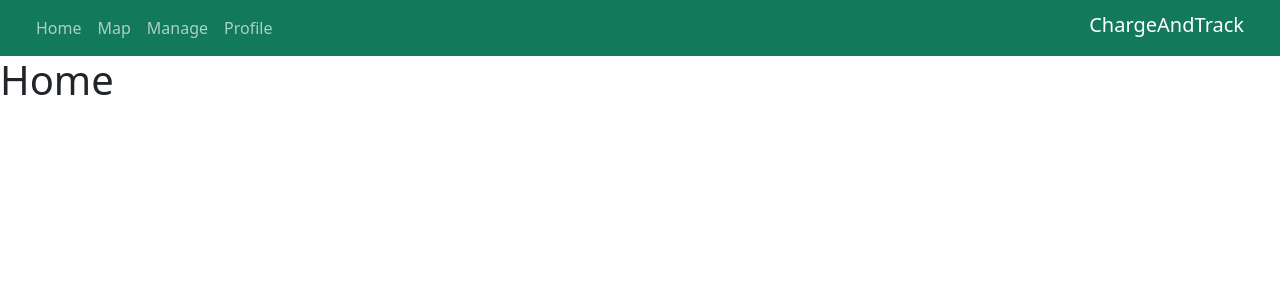
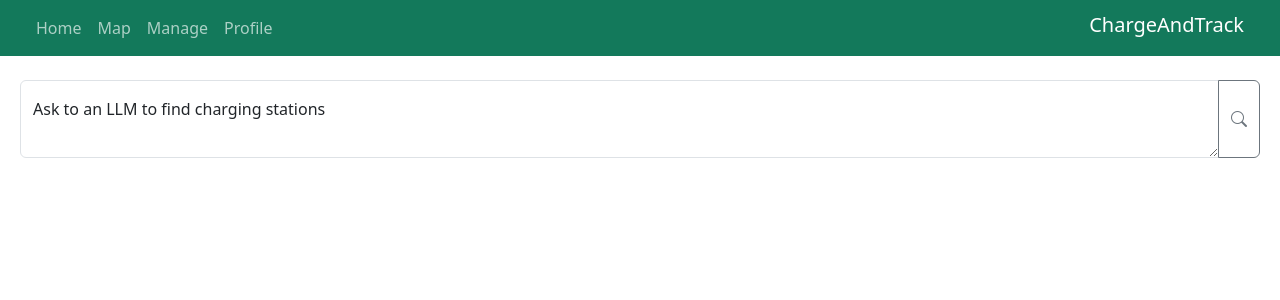
Before and after one commit to ChargeAndTrack/frontend, a Vue app: page / in a window 1280 px wide. Shown: the top 300 px of the page. Built offline with nearby package versions, Linux system fonts and the light colour scheme; sample sign-in values are in the browser's storage.

Commit message:
feat: replace input with slot in SearchBar component, add SearchBar to HomePage and modify its implementation in ManagePage

```diff
--- a/src/components/SearchBar.vue
+++ b/src/components/SearchBar.vue
@@ -1,10 +1,9 @@
 <script setup lang="ts">
-import { ref } from 'vue';
 
+const textInput = defineModel<string>('search-text', { default: '' });
 const emit = defineEmits<{
   search: [input: string]
 }>();
-const textInput = ref('');
 
 const search = () => emit('search', textInput.value);
 </script>
@@ -12,14 +11,7 @@ const search = () => emit('search', textInput.value);
 <template>
   <div class="row py-4 px-2 sticky-top">
     <div class="input-group mb-3">
-      <input
-        type="text"
-        class="form-control text-truncate"
-        placeholder="Search closest charging station to an address"
-        aria-label="Search closest charging station to an address"
-        id="searchbar-closest"
-        v-model="textInput"
-      >
+      <slot name="text-input"></slot>
       <button type="button" class="btn btn-outline-secondary" @click.prevent="search">
         <i class="bi bi-search"></i>
       </button>
--- a/src/pages/HomePage.vue
+++ b/src/pages/HomePage.vue
@@ -1,9 +1,30 @@
 <script setup lang="ts">
+import SearchBar from '@/components/SearchBar.vue';
+import { ref } from 'vue';
+
+const searchText = ref<string>('');
+
+const llmSearch = async () => {};
 </script>
 
 <template>
-  <h1>Home</h1>
+  <div class="container-fluid justify-content-center">
+    <SearchBar v-model:search-text="searchText" @search="llmSearch">
+      <template #text-input>
+        <div class="form-floating">
+          <label for="llm-search-textarea">Ask to an LLM to find charging stations</label>
+          <textarea
+            class="form-control"
+            id="llm-search-textarea"
+          ></textarea>
+        </div>
+      </template>
+    </SearchBar>
+  </div>
 </template>
 
 <style scoped>
+textarea {
+  height: 100% !important
+}
 </style>
--- a/src/pages/ManagePage.vue
+++ b/src/pages/ManagePage.vue
@@ -14,6 +14,7 @@ import ConfirmDeleteModal from '@/components/ConfirmDeleteModal.vue';
 
 const { showSuccess } = useErrorHandler();
 
+const searchText = ref<string>('');
 const isModalVisible = ref<boolean>(false);
 const showChargingStation = ref<boolean>(false);
 const isLoading = ref<boolean>(false);
@@ -97,7 +98,17 @@ const removeChargingStation = async () => {
 
 <template>
   <div class="container-fluid justify-content-center overflow-y-hidden">
-    <SearchBar @search="searchClosestChargingStation" />
+    <SearchBar v-model:search-text="searchText" @search="searchClosestChargingStation">
+      <template #text-input>
+        <input
+          type="text"
+          class="form-control text-truncate"
+          placeholder="Search closest charging station to an address"
+          aria-label="Search closest charging station to an address"
+          id="searchbar-closest"
+        >
+      </template>
+    </SearchBar>
     <div class="row justify-content-center">
       <LoadingSpinner v-if="isLoading" />
       <ChargingStationCardExpanded
```
